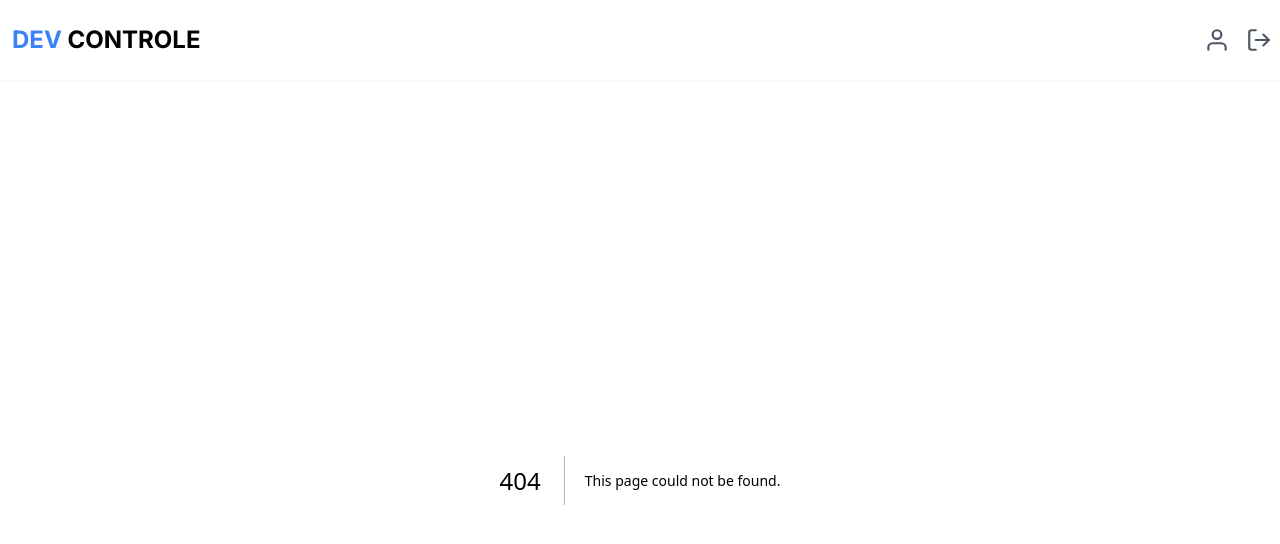
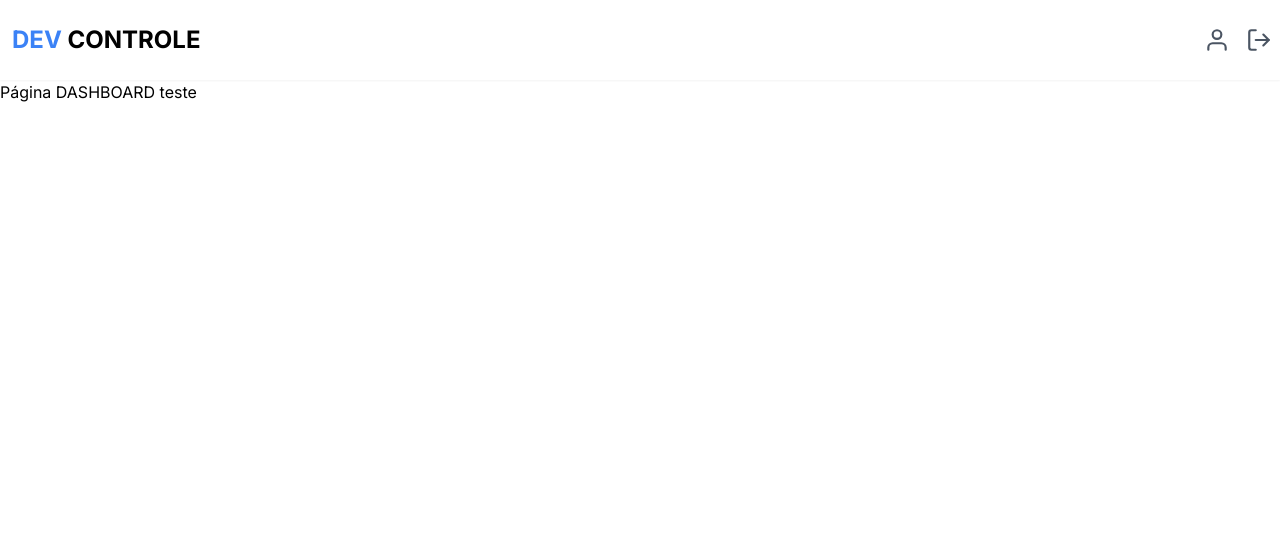
Before and after one commit to RaphaelDamico/devcontrol-app, a Next.js app: page /dashboard in a window 1280 px wide. Before the commit this address had no page. Shown: the top 544 px of the page. Built offline with nearby package versions, Linux system fonts and the light colour scheme.

Commit message:
Criando página escopo da página dashboard

```diff
--- /dev/null
+++ b/src/app/dashboard/page.tsx
@@ -0,0 +1,7 @@
+export default function Dashboard() {
+    return(
+        <main>
+            <h1>Página DASHBOARD teste</h1>
+        </main>
+    )
+}
```
